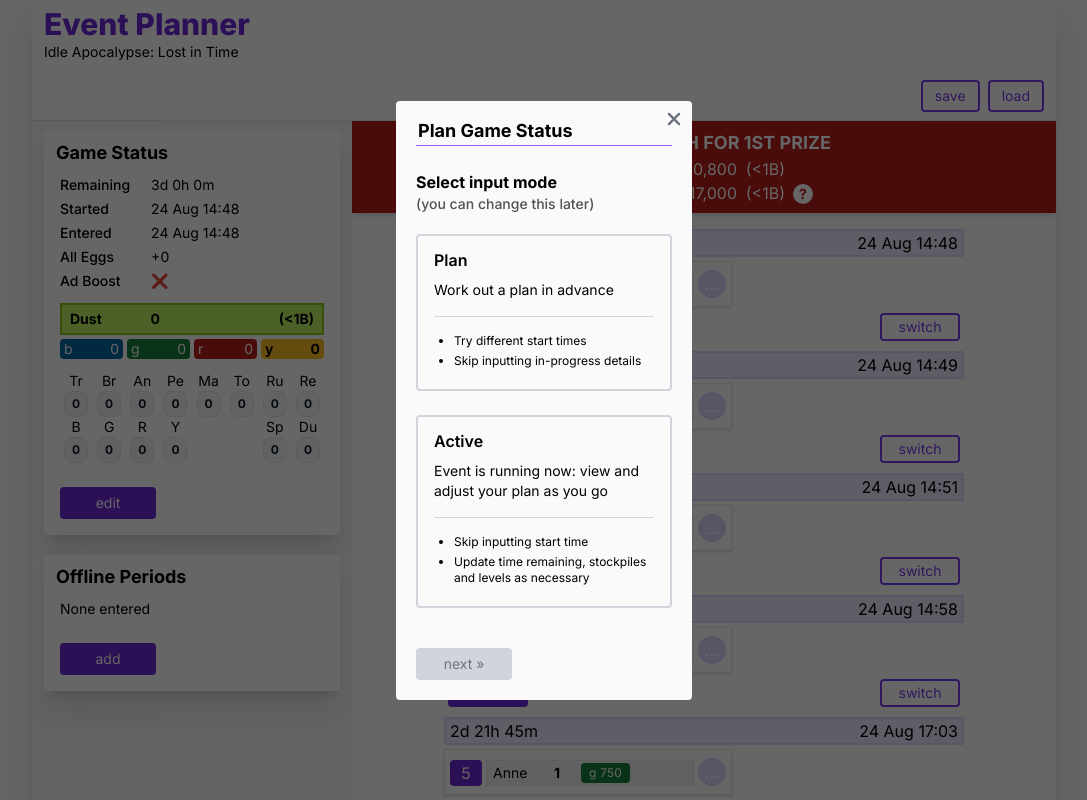
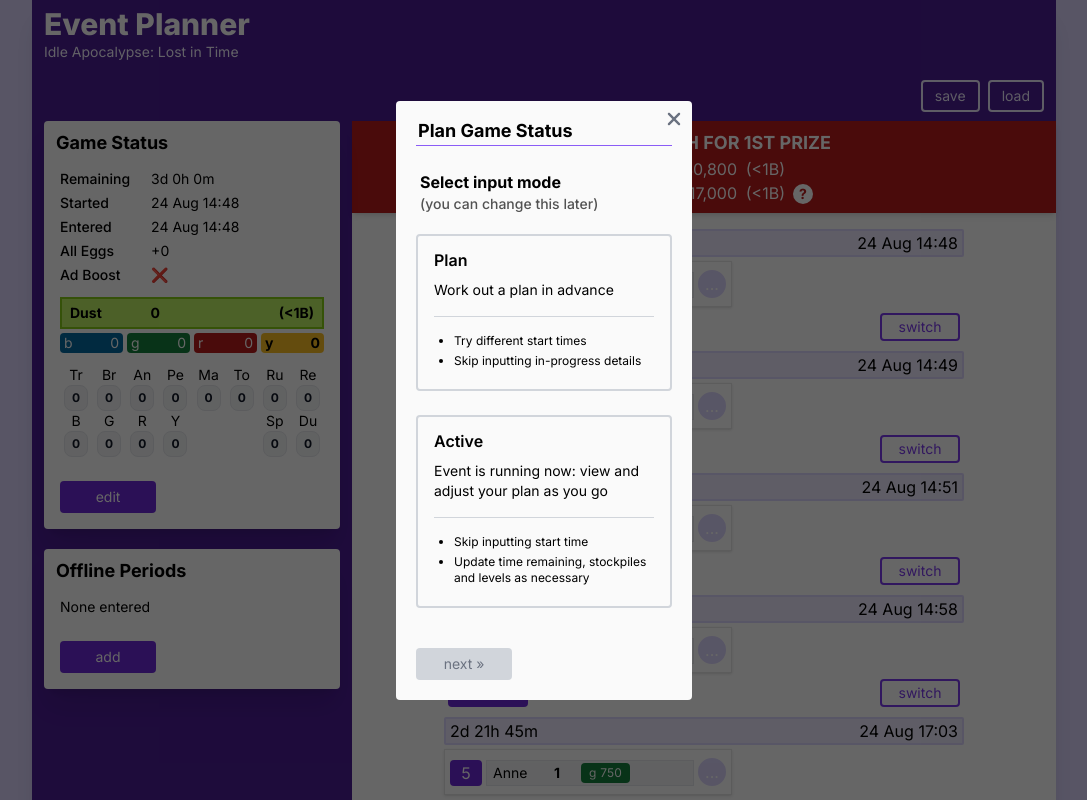
Before and after one commit to Alex-Symonds/IALostInTimeEventPlanner, a Next.js app: page / in a window 1280 px wide. Shown: the top 800 px of the page, without its empty margins (96-1183 px from the left). Built offline with nearby package versions, Linux system fonts and the light colour scheme.

Commit message:
Apply cosmetic update: purple side and top bars
* Changed colour of side and top bars to violet, for a more cohesive
  design
* Added primaryOnDark and secondaryOnDark button colours for the new
  top bar

```diff
--- a/app/components/forms/gameState/subcomponents/formSetMode.tsx
+++ b/app/components/forms/gameState/subcomponents/formSetMode.tsx
@@ -31,8 +31,8 @@ export default function FormSetMode({ isActive, isPlan, setMode, close }
                 <InputPageWrapper isVisible={true}>
                     <fieldset className={"flex flex-col gap-6"}>
                         <legend className={"flex flex-col mb-5"}>
-                            <span className={"font-bold text-base"}>Select input mode</span>
-                            <span className={"font-medium text-sm text-neutral-600"}>(you can change this later)</span>
+                            <span className={"font-bold text-base ml-1"}>Select input mode</span>
+                            <span className={"font-medium text-sm text-neutral-600 ml-1"}>(you can change this later)</span>
                         </legend>
 
                         <Radio
--- a/app/components/forms/subcomponents/buttons.tsx
+++ b/app/components/forms/subcomponents/buttons.tsx
@@ -15,9 +15,18 @@ export const COLOURS = {
         disabled: "text-gray-500 bg-gray-300",
         toggledOn: "text-white bg-violet-950 hover:bg-violet-800 border-violet-950"
     },
+    primaryOnDark: {
+        main: "text-violet-950 bg-violet-200 hover:bg-violet-300 border-violet-200",
+        disabled: "text-gray-500 bg-gray-300",
+        toggledOn: "text-violet-950 bg-violet-400 hover:bg-violet-300 hover:text-violet-950 border-violet-50"
+    },
     secondary: {
         main: "border-2 text-violet-600 bg-transparent border-violet-600 hover:bg-violet-50",
         disabled: "border-2 text-gray-500 border-gray-300"
+    },
+    secondaryOnDark: {
+        main: "border-2 text-violet-100 bg-transparent border-violet-100 hover:bg-violet-50 hover:bg-opacity-10",
+        disabled: "border-2 text-gray-500 border-gray-300 md:opacity-70"
     },
     warning: {
         main: "border-2 text-violet-600 bg-white bg-opacity-50 border-violet-600 hover:bg-red-700 hover:border-red-700 hover:text-white",
--- a/app/components/planner/planner.tsx
+++ b/app/components/planner/planner.tsx
@@ -61,7 +61,7 @@ export default function Planner({timeIDGroups, gameState, actions, setActions, p
     }
 
     return(
-        <div className={"flex flex-col items-center"}>
+        <div className={"flex flex-col items-center bg-white rounded-l"}>
             <ResultAtTop
                 planData={purchaseData}
                 gameState={gameState}
@@ -96,12 +96,11 @@ export default function Planner({timeIDGroups, gameState, actions, setActions, p
                         purchasesPassTimeLimit={numValid < purchaseData.length}
                     />
                 </div>
+                { purchaseData !== null && purchaseData.length > 0 ?
+                    <PlannerFooter unboughtUpgrades={purchaseData.length - numValid} />
+                    : null
+                }
             </>
-            }
-
-            { purchaseData !== null && purchaseData.length > 0 ?
-                <PlannerFooter unboughtUpgrades={purchaseData.length - numValid} />
-                : null
             }
         </div>
     )
--- a/app/components/planner/subcomponents/footer.tsx
+++ b/app/components/planner/subcomponents/footer.tsx
@@ -4,7 +4,7 @@ interface I_PlannerFooter {
 export default function PlannerFooter({unboughtUpgrades} : I_PlannerFooter){
     const message = unboughtUpgrades === 0 ?
                         "with all upgrades purchased"
-                        : `with ${unboughtUpgrades} upgrades remaining`
+                        : `with ${unboughtUpgrades} upgrades unpurchased`;
 
     return  <div className={"bg-violet-950 py-4 text-white flex flex-col items-center mt-2 w-full"}>
                 <h3 className={"text-xl font-bold"}>TIME&apos;S UP</h3>
--- a/app/components/planner/subcomponents/resultAtTop.tsx
+++ b/app/components/planner/subcomponents/resultAtTop.tsx
@@ -25,7 +25,7 @@ export default function ResultAtTop({gameState, actions, timeIDGroups}
             : "bg-red-700";
 
     return(
-        <div className={`sticky z-10 top-12 md:top-[7.5rem] w-full mb-4 py-2 flex flex-col items-center shadow-md text-white ${bgColourCSS}`}>
+        <div className={`sticky z-10 top-12 md:[top:calc(7.5rem_+_1px)] w-full mb-4 py-2 flex flex-col items-center shadow-md text-white ${bgColourCSS}`}>
             <div className={"font-bold text-lg"}>
                 { resultOfPlan.hasWon ? "" : "NOT ENOUGH FOR " }1ST PRIZE
             </div>
--- a/app/components/sectionDisplayUserInput.tsx
+++ b/app/components/sectionDisplayUserInput.tsx
@@ -21,16 +21,16 @@ export default function DisplayUserInput({gameState, openGameStateModal, offline
 
     const gameStateVisibilityCSS = calcVisibilityCSS(showGameState);
     const offlinePeriodCSS = calcVisibilityCSS(showOfflinePeriods);
-    const containerVisibilityCSS = showGameState || showOfflinePeriods ? "py-3 gap-2 border-b border-neutral-300 shadow-md " : "";
+    const containerVisibilityCSS = showGameState || showOfflinePeriods ? "py-3 gap-2 border-b border-violet-950 shadow-md " : "";
 
     function calcVisibilityCSS(isVisible : boolean){
         return isVisible ? "" : " sr-only";
     }
 
-    return  <div className={"sticky h-0 top-12 relative z-20 md:sticky md:[grid-area:status] md:top-[7.5rem]"}>
-                <section className={"w-full bg-neutral-100 flex flex-col items-center  md:border-none md:shadow-none md:min-w-[20rem] md:[height:calc(100vh-10rem)] md:gap-3 md:px-3 md:py-1.5" + " " + containerVisibilityCSS}>
+    return  <div className={"sticky h-0 top-12 relative z-20 md:sticky md:[grid-area:status] md:[top:calc(7.5rem_+_1px)]"}>
+                <section className={"w-full bg-violet-900 flex flex-col items-center md:bg-transparent md:border-none md:shadow-none md:min-w-[20rem] md:[height:calc(100vh-10rem)] md:gap-3 md:px-3 md:pt-0 md:pb-1.5" + " " + containerVisibilityCSS}>
 
-                    <StickyBarSection extraCSS={"mt-1 mb-1 shadow-xl" + gameStateVisibilityCSS }>
+                    <StickyBarSection extraCSS={"mt-1 md:mt-0 mb-1 shadow-xl" + gameStateVisibilityCSS }>
                         <SectionGameState
                             gameState={gameState}
                             openEditForm={openGameStateModal}
@@ -58,7 +58,7 @@ function StickyBarSection({extraCSS, children}
     : JSX.Element {
 
     return(
-        <div className={"bg-white px-2 py-2 w-full max-w-xs md:rounded" + " " + extraCSS}>
+        <div className={"bg-white px-2 py-2 w-full max-w-xs rounded" + " " + extraCSS}>
             {children}
         </div>
     )
@@ -70,9 +70,9 @@ export function DisplayInputSection({title, children}
 
     return(
         <div className={"text-sm overflow-y-auto overflow-x-hidden max-h-[calc(100vh-5rem)] w-full pb-2"}>
-            <h2 className={"text-lg font-bold ml-1 mb-2"}>{title}</h2>
+            <h2 className={"text-lg font-bold ml-1 mb-3"}>{title}</h2>
             {children}
-      </div>
+        </div>
     )
 }
 
--- a/app/components/stickyBar.tsx
+++ b/app/components/stickyBar.tsx
@@ -12,7 +12,7 @@ export default function StickyBar({saveLoadToggles, viewToggles}
     : I_StickyBar)
     : JSX.Element {
 
-    return  <div className={'bg-white px-3 py-2 w-full flex flex-col border-b border-neutral-200 sticky top-0 relative z-40 md:[top:calc(4.5rem)] md:[grid-area:buttons]'}>
+    return  <div className={'bg-violet-900 px-3 py-2 w-full flex flex-col border-b border-violet-900 sticky top-0 relative z-40 md:[top:calc(4.5rem)] md:[grid-area:buttons]'}>
                 <HeaderButtonsContainer viewToggles={viewToggles} saveLoadToggles={saveLoadToggles} />
             </div>
 }
@@ -28,7 +28,7 @@ function HeaderButtonsContainer({viewToggles, saveLoadToggles} : I_HeaderButtons
                         viewToggles.map(ele => {
                             return <Button key={ele.displayStr}
                                         size={'stickyBar'}
-                                        colours={'primary'}
+                                        colours={'primaryOnDark'}
                                         onClick={ele.toggle}
                                         toggledOn={ele.value}
                                         extraCSS={"md:hidden"}
@@ -43,7 +43,7 @@ function HeaderButtonsContainer({viewToggles, saveLoadToggles} : I_HeaderButtons
                         saveLoadToggles.map(ele => {
                             return  <Button key={ele.data.displayStr}
                                         size={'stickyBar'}
-                                        colours={'secondary'}
+                                        colours={'secondaryOnDark'}
                                         onClick={ ele.toggle }
                                         >
                                         {ele.data.displayStr}
--- a/app/components/subcomponents/noPlanner.tsx
+++ b/app/components/subcomponents/noPlanner.tsx
@@ -2,14 +2,14 @@ import { ReactNode } from "react"
 
 
 export default function NoPlannerWrapper({mode, children}
-    : {mode : "done" | "error", children : ReactNode})
+    : { mode : "done" | "error", children : ReactNode })
     : JSX.Element{
 
     const borderCSS = mode === "error" ?
                         "border-red-600"
                         : "border-white";
 
-    return  <div className={"py-4 px-3 w-full"}>
+    return  <div className={"py-4 px-3 w-full bg-white rounded-l"}>
               <div className={"border-l-4 pl-4 pr-8 pt-4 pb-10 " + " " + borderCSS}>
                 { children }
               </div>
--- a/app/page.tsx
+++ b/app/page.tsx
@@ -36,7 +36,7 @@ export default function Home() {
   const { save : saveModal, load: loadModal } = useSaveAndLoad({actions, setActions, offlinePeriods, setOfflinePeriods, gameState, setGameState});
 
   return (
-    <main className={"flex justify-center bg-neutral-50 min-h-screen"}>
+    <main className={"flex justify-center bg-violet-200 min-h-screen"}>
 
       <Modals modals={ {
                 save: saveModal,
@@ -46,7 +46,7 @@ export default function Home() {
               } }
       />
 
-      <div className={'relative z-20 w-full max-w-5xl bg-neutral-100 shadow-xl md:grid md:[grid-template-rows:auto_auto_auto_auto] md:[grid-template-columns:auto_1fr] md:[grid-template-areas:"heading_heading""buttons_buttons""status_banner""status_."]'}>
+      <div className={'relative z-20 w-full max-w-5xl bg-violet-900 shadow-xl md:grid md:[grid-template-rows:auto_auto_auto_auto] md:[grid-template-columns:auto_1fr] md:[grid-template-areas:"heading_heading""buttons_buttons""status_banner""status_."]'}>
         <MainPageHeading />
 
         <StickyBar
@@ -65,7 +65,7 @@ export default function Home() {
           offlinePeriodIdxEdit = { offlinePeriodsModal.data.idxToEdit }
         />
 
-        <div className={"bg-white [min-height:calc(100vh-4.5rem-1px-3rem)]"}>
+        <div className={"bg-violet-900 [min-height:calc(100vh-4.5rem-1px-3rem)]"}>
         { gameState === null || purchaseData === undefined || switchData === undefined || timeIDGroups === null || prodSettingsBeforeNow === undefined ?
           <ErrorWithPlanner />
           :
@@ -87,9 +87,9 @@ export default function Home() {
 
 
 function MainPageHeading(){
-  return  <h1 className={"[height:4.5rem] relative z-10 flex flex-col px-3 pt-1 pb-3 block bg-white md:sticky md:top-0 md:relative md:[grid-area:heading]"}>
-            <span className={"text-3xl font-extrabold block leading-snug text-violet-700"}>Event&nbsp;Planner</span>
-            <span className={"text-sm block leading-none"}>Idle&nbsp;Apocalypse: Lost&nbsp;in&nbsp;Time&nbsp;</span>
+  return  <h1 className={"[height:4.5rem] relative z-10 flex flex-col px-3 pt-1 pb-3 block bg-violet-900 md:sticky md:top-0 md:relative md:[grid-area:heading]"}>
+            <span className={"text-3xl font-extrabold block leading-snug text-white"}>Event&nbsp;Planner</span>
+            <span className={"text-sm block leading-none text-violet-50"}>Idle&nbsp;Apocalypse: Lost&nbsp;in&nbsp;Time&nbsp;</span>
           </h1>
 }
 
```
